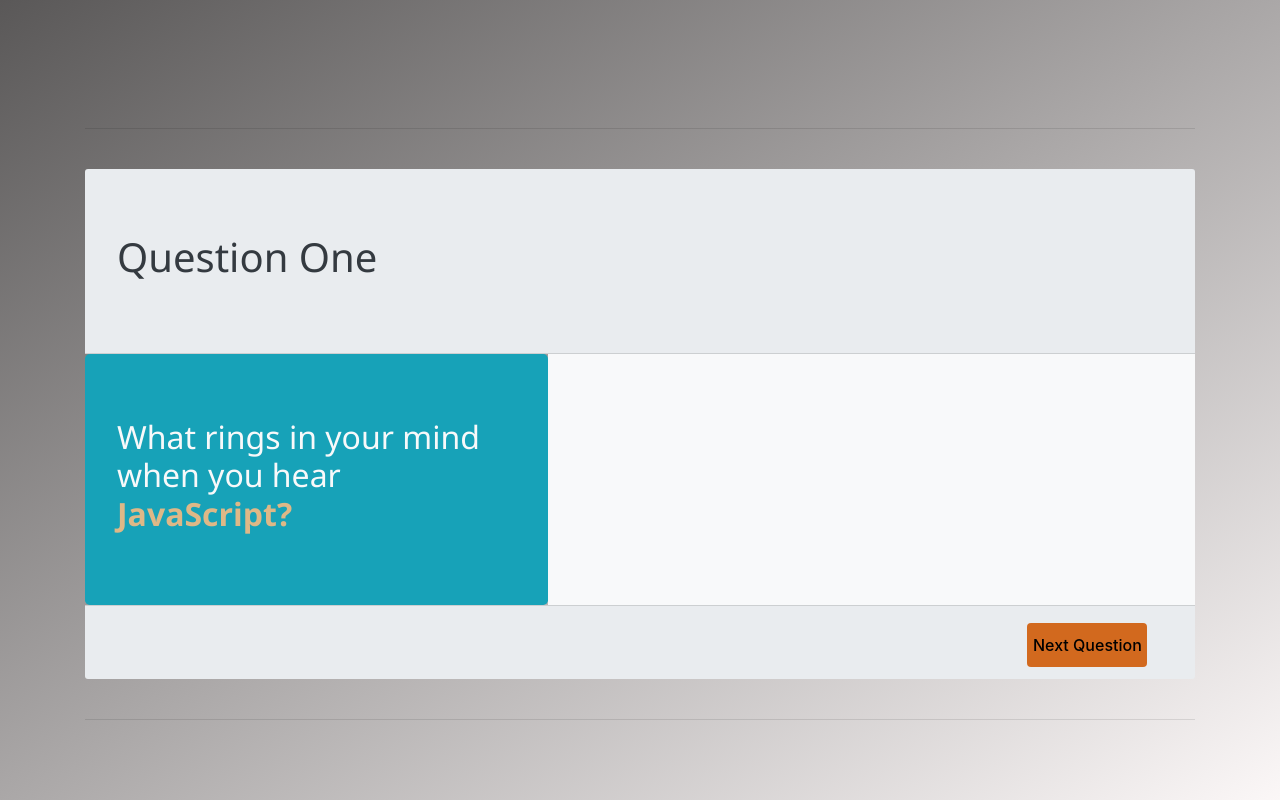
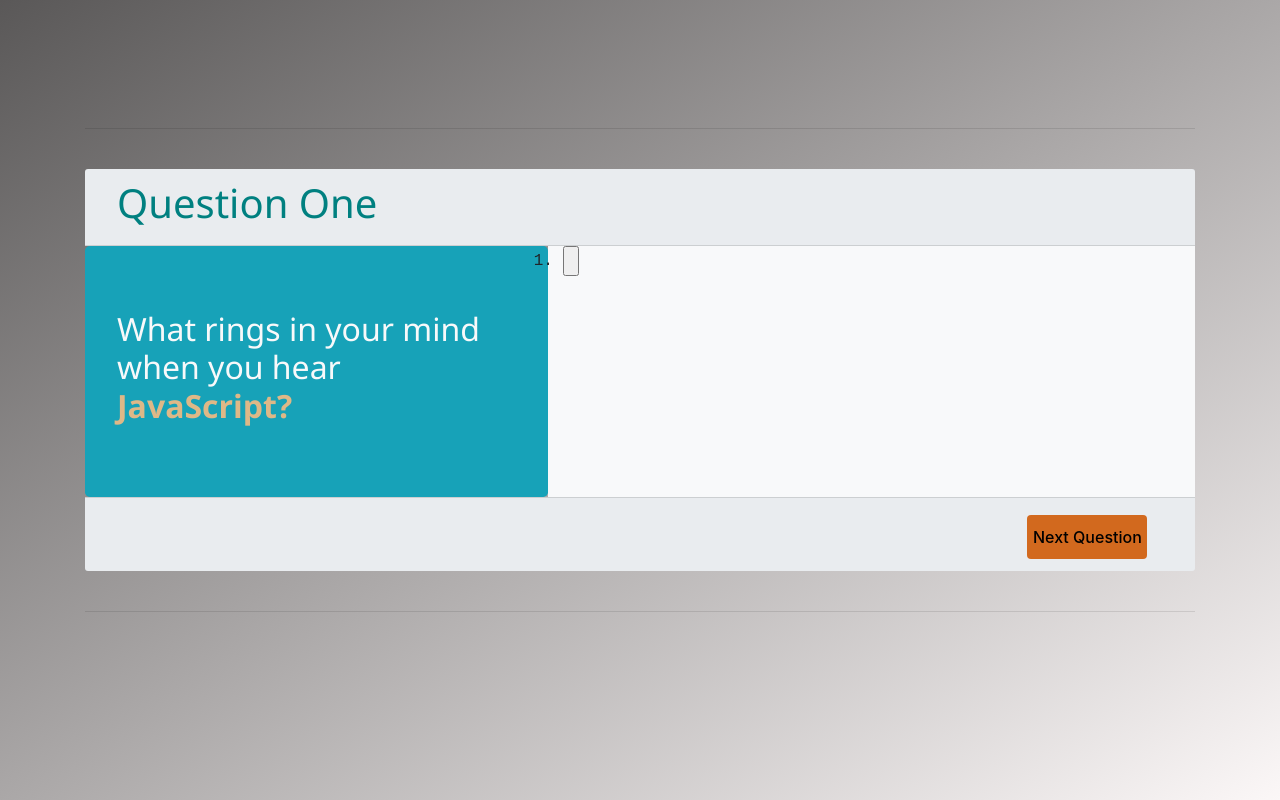
Before and after one commit to isnakolah/quiz-board, a plain HTML site: page index.html in a window 1280 px wide. Both pictures are taken after a click on the button "Begin Test". Drawn offline with nearby package versions, Linux system fonts and the light colour scheme.

Commit message:
add the buttons

```diff
--- a/css/styles.css
+++ b/css/styles.css
@@ -94,5 +94,7 @@ body {
   margin: 0;
 }
 .header-questions {
-
+  padding-bottom: 10px;
+  padding-top: 10px;
+  color: teal;
 }
--- a/index.html
+++ b/index.html
@@ -44,7 +44,7 @@
     </div>
     <div id="question-1" class="container"><hr><br>
         <div card>
-            <div class="card-header jumbotron text-dark header-questions">
+            <div class="card-header jumbotron header-questions">
                 <h1>Question One</h1>
             </div>
             <div class="card-body question-body">
@@ -53,7 +53,9 @@
                         <h2 class="text-light">What rings in your mind when you hear <span title="Oops! There is no leakage." class="quiz"><strong>JavaScript?</strong></span></h2>
                     </div>
                     <div class="col-md-7 bg-light">
-
+                        <ol>
+                            <li> <input type="button" value=""> </li>
+                        </ol>
                     </div>
                 </div>
                 <div class="card-footer jumbotron text-light question-footer">
```
